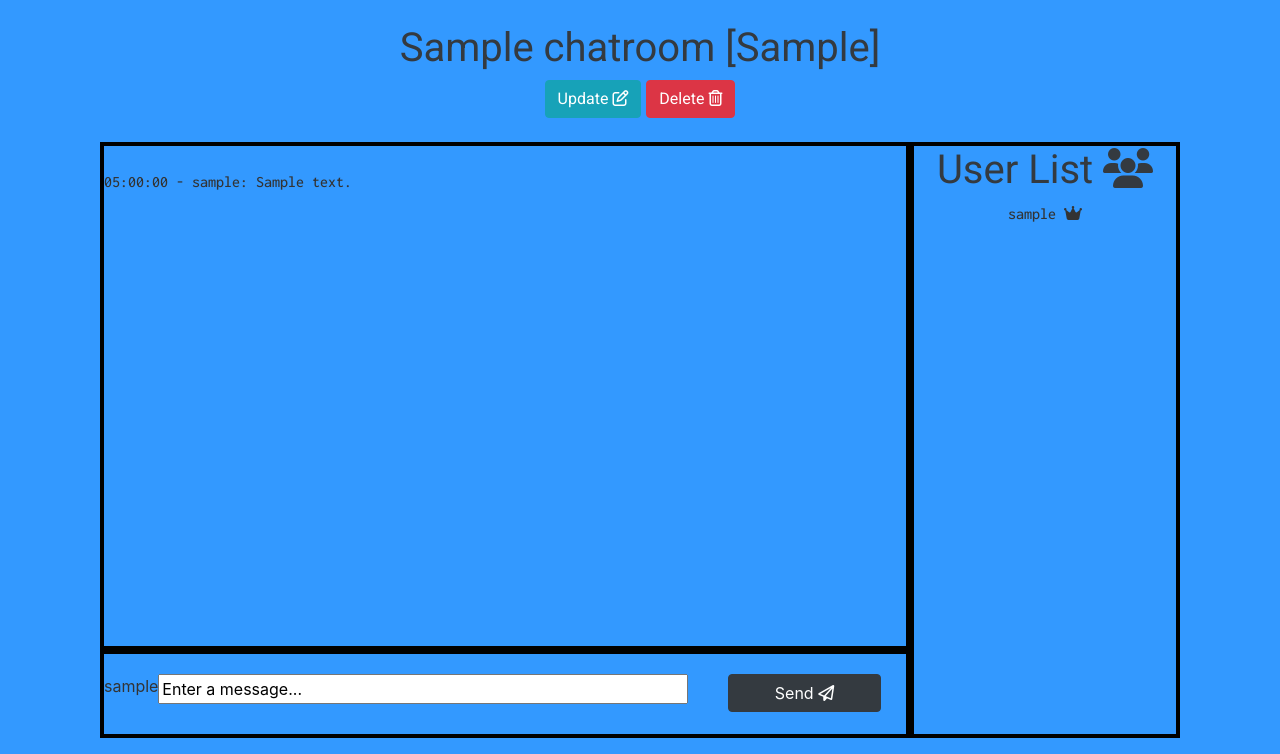
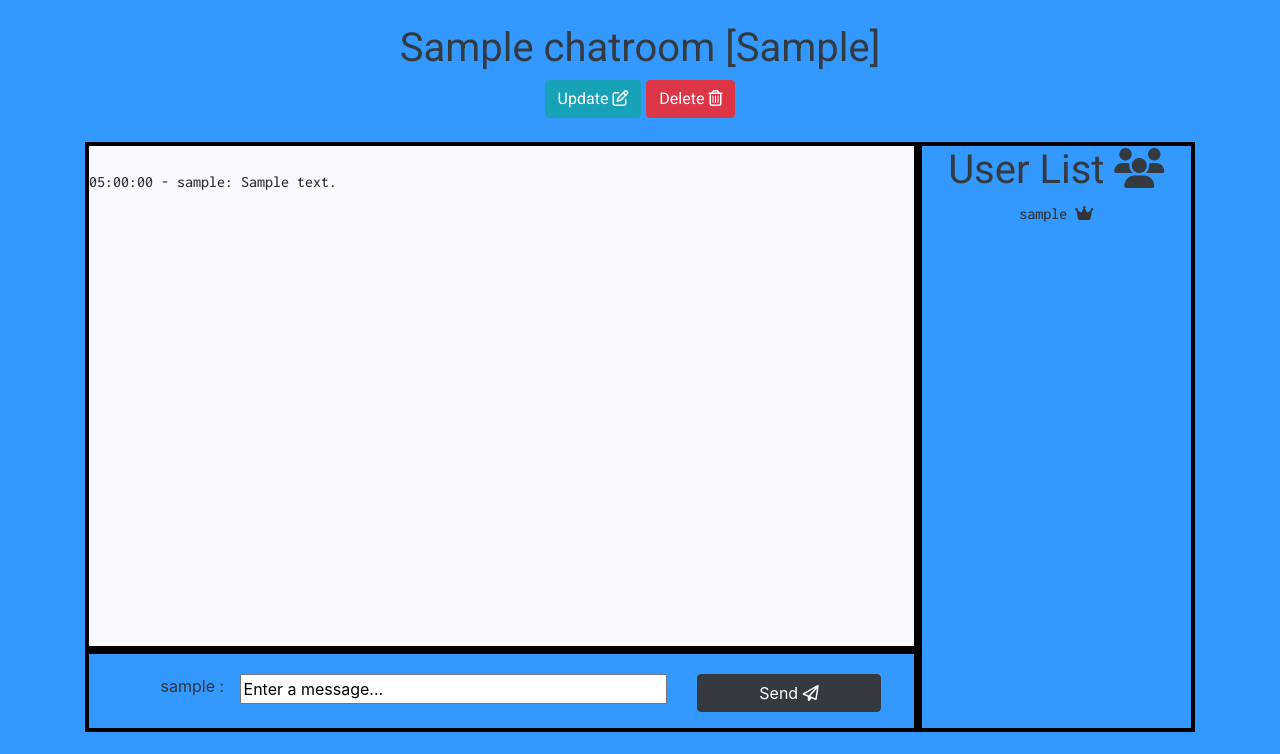
Before and after one commit to Zach-Baran/CSC265-Chat-room, a Django app: a page that uses templates/chat/chatroom.html in a window 1280 px wide. Shown: the part 56-810 px from the top of the page. After the commit the page ends 788 px from the top, so only its background shows below. Run offline with Django 3.2, Linux system fonts and the light colour scheme; a user stored in the database is signed in; tables that the repository leaves empty hold one stand-in row (values such as "Sample post"); some libraries are stand-ins or nearby versions.

Commit message:
Final front-end updates

```diff
--- a/static/chat/main.css
+++ b/static/chat/main.css
@@ -41,11 +41,6 @@ ul {
   position: relative;
 }
 
-.message-input{
-    width: 530px;
-
-}
-
 .rounded-border{
     border: 4px solid black;
 }
@@ -72,14 +67,14 @@ ul {
   padding-right:0px;
   top:5px;
 }
-.send-message{
-  height:60px;
-}
 
 .bg-steel {
   background-color: #5f788a;
 }
 
+.message-input{
+    width:100%
+}
 .SendMessage {
   margin-top:100px;
   margin-left: 300px;
--- a/templates/chat/chatroom.html
+++ b/templates/chat/chatroom.html
@@ -2,7 +2,6 @@
 {% load crispy_forms_tags %}
 {% block content %}
 
-<div class = "container-fluid">
 <div class="row justify-content-center">
     <h1>{{ chatroom.name }} [{{ chatroom.token }}] </h1>
 </div>
@@ -23,7 +22,7 @@
 <div class = "row my-3 no-gutters">
     <div class ="col-lg-9">
         <div class="row-fluid rounded-border">
-                <div class ="scroll-area-1">
+            <div class ="scroll-area-1" style="background-color: #f8f8ff">
                 <div class="chat-area-1">
                     <div class="chat-area-2">
                         <div class="message-history">
@@ -32,25 +31,23 @@
                 </div>
             </div>
         </div>
-            <div class ="row-fluid no-gutters rounded-border ">
-                <div class = "send-message">
-                    <form method="POST" class = "send-message-form" enctype="multipart/form-data" >
+        <div class ="row justify-content-around no-gutters rounded-border ">
+            <form method="POST" enctype="multipart/form-data" style="width:100%">
                 {% csrf_token %}
-                        <div class="form-group row" style="margin-top:20px">
-                            <div class =" col-md-1" style ="text-align: right">
-                                {{  user }}:
+                <div class="form-group row justify-content-around" style="margin-top:20px">
+                    <div class ="col-2" style ="text-align: right; padding:0 ">
+                       {{ user }} :
                     </div>
-                            <div class = "col-md-8" style="padding-left:0px">
+                    <div class ="col-6" style="width:100%; padding:0;" >
                         <!--Input for sending messages-->
                         {{ form.content }}
                     </div>
-                            <div class="col" style ="margin-right:25px">
+                    <div class="col-3" style ="margin-right:25px">
                         <!--Button to send message-->
                         <button type="submit"  class="btn btn-dark btn-block">Send <i class="far fa-paper-plane"></i></button>
                     </div>
                 </div>
             </form>
-                </div>
         </div>
     </div>
     <div class = "col-lg-3 rounded-border">
@@ -75,7 +72,7 @@
         </div>
     </div>
 </div>
-</div>
+
 <script src="https://ajax.googleapis.com/ajax/libs/jquery/3.5.1/jquery.min.js"></script>
 
 <script>
```
Lines whose indentation alone changed are shown as unchanged.
